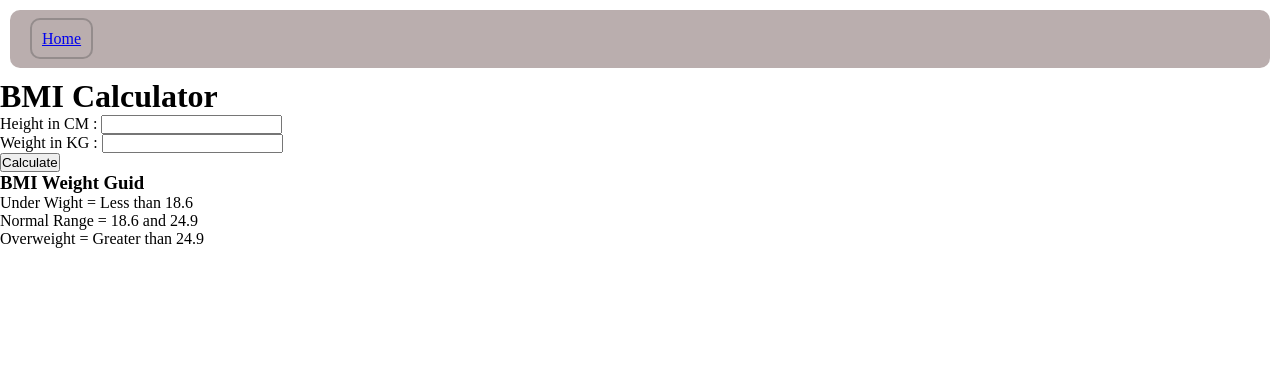
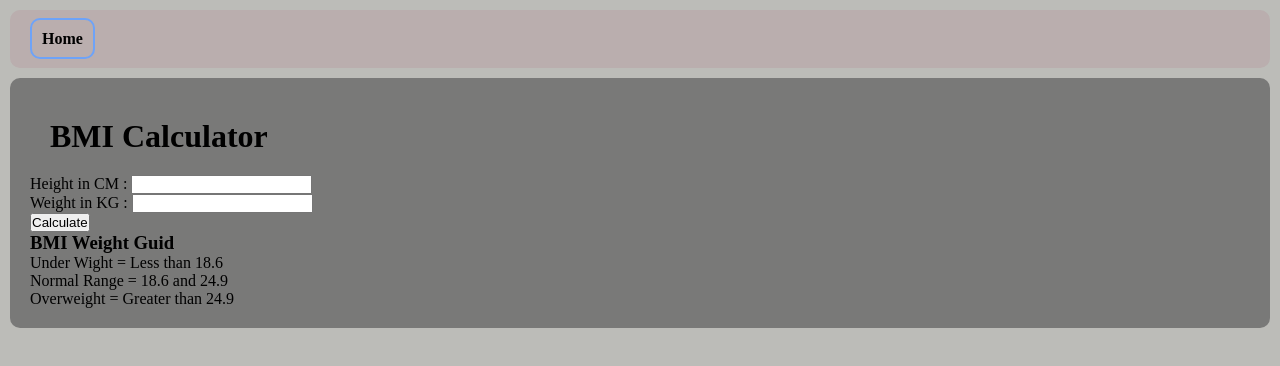
Before and after one commit to VishnuShreeKrishna/Projects, a plain HTML site: page BMI_Calculator/BMI_Calculator.html in a window 1280 px wide. Drawn offline with Linux system fonts and the light colour scheme.

Commit message:
update change in css

```diff
--- a/BMI_Calculator/BMI_Calculator.css
+++ b/BMI_Calculator/BMI_Calculator.css
@@ -9,7 +9,23 @@ nav{
     background-color: #baaeae;
 }
 nav a{
-    border: solid #948c8c 2px;
+    border: solid #6ea3f8 2px;
     padding: 10px;
     border-radius: 10px;
+    color: black;
+    text-decoration: none;
+    font-weight: bold;
 }
+body{
+    background-color: #bcbcb8;
+}
+.container {
+    margin: 10px;
+    padding: 20px;
+    background-color: #797978;
+    border-radius: 10px;
+}
+.container h1{
+    padding: 10px;
+    margin: 10px;
+}
--- a/Color_Changer/ColorChanger.css
+++ b/Color_Changer/ColorChanger.css
@@ -9,9 +9,12 @@ nav{
     background-color: #baaeae;
 }
 nav a{
-    border: solid #948c8c 2px;
+    border: solid #6ea3f8 2px;
     padding: 10px;
     border-radius: 10px;
+    color: black;
+    text-decoration: none;
+    font-weight: bold;
 }
 .button{
     width: 200px;
```
